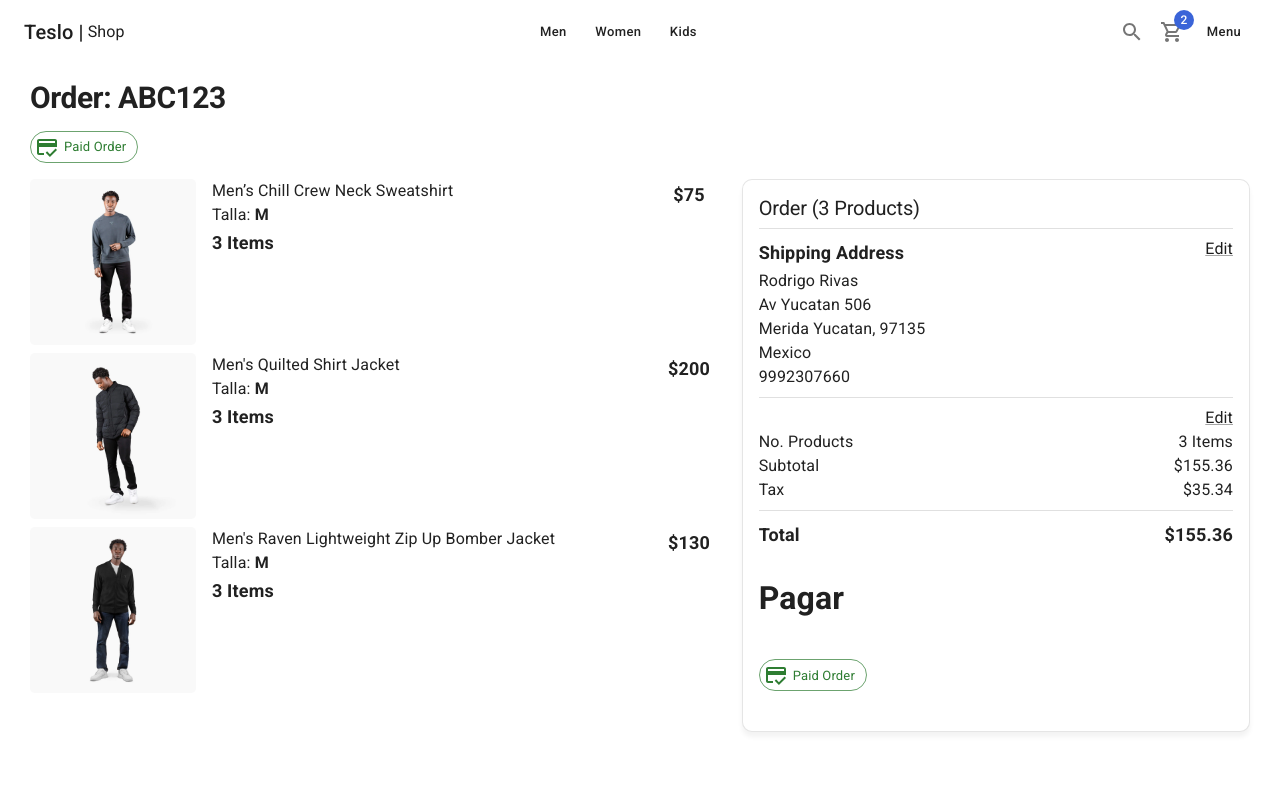
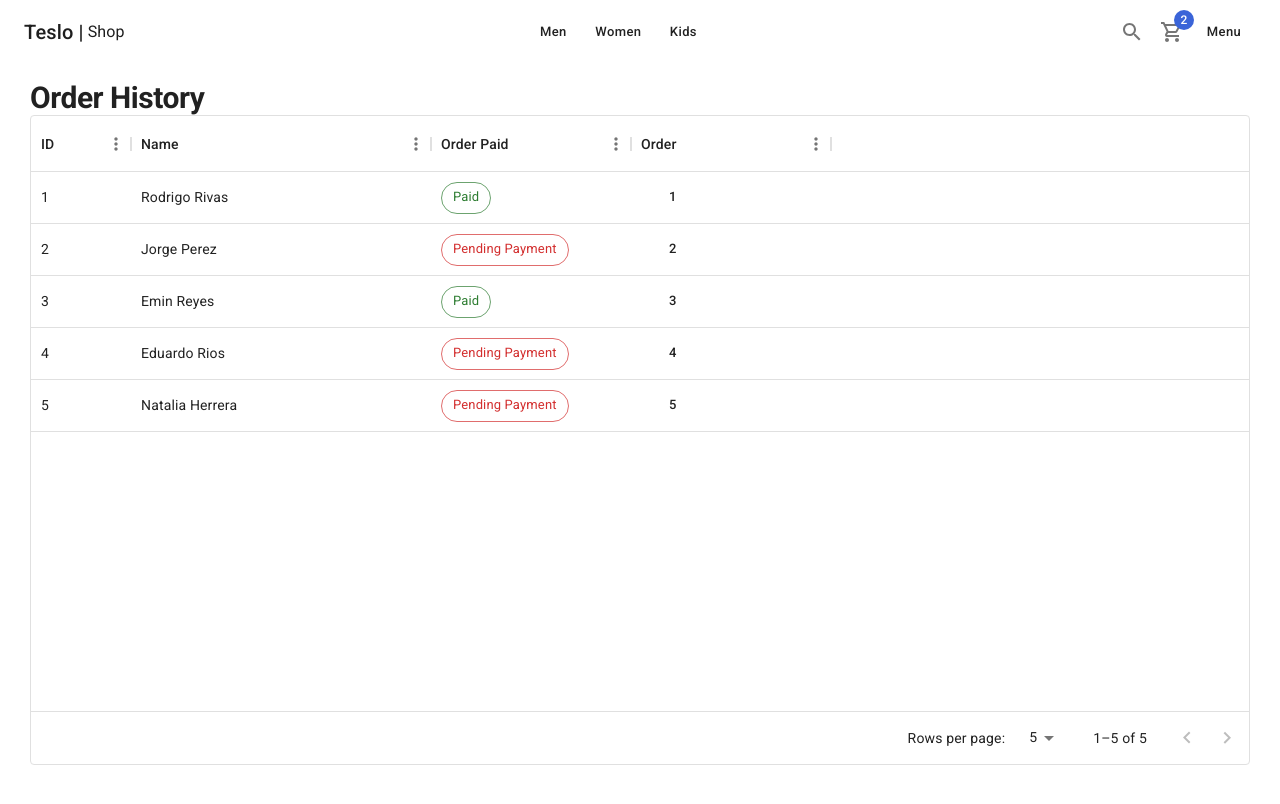
Before and after one commit to Xanul/teslo-shop-next, a Next.js app: page /orders/history in a window 1280 px wide. Shown: the top 804 px of the page. Built offline with nearby package versions, Linux system fonts and the light colour scheme.

Commit message:
Added x-data-grid dep and created the history page to review orders on /pages/orders/history

```diff
--- a/package.json
+++ b/package.json
@@ -13,6 +13,7 @@
     "@emotion/styled": "^11.10.6",
     "@mui/icons-material": "^5.11.16",
     "@mui/material": "^5.12.0",
+    "@mui/x-data-grid": "^6.8.0",
     "@types/node": "18.15.11",
     "@types/react": "18.0.35",
     "@types/react-dom": "18.0.11",
--- /dev/null
+++ b/pages/orders/history.tsx
@@ -0,0 +1,71 @@
+import { ShopLayout } from '../../components/layout/ShopLayout';
+import { Button, Chip, Grid, Link, Typography } from '@mui/material';
+import { DataGrid, GridColDef, GridRenderCellParams, GridRowsProp } from '@mui/x-data-grid';
+import NextLink from 'next/link';
+
+const columns: GridColDef[] = [
+  {field: 'id', headerName: 'ID', width: 100},
+  {field: 'fullname', headerName: 'Name', width: 300},
+  {
+    field: 'paid',
+    headerName: "Order Paid",
+    description: "Show if order is already paid",
+    width: 200,
+    renderCell: (params: GridRenderCellParams) => {
+      return (
+        params.row.paid
+          ? <Chip color="success" label="Paid" variant='outlined'/>
+          : <Chip color="error" label="Pending Payment" variant='outlined'/>
+      )
+    }
+  },
+  {
+    field: 'linkPage',
+    headerName: 'Order',
+    description: 'Go to order',
+    width: 200,
+    sortable: false,
+    renderCell: (params: GridRenderCellParams) => {
+      return (
+        <NextLink href={`/orders/${params.row.id}`} passHref legacyBehavior>
+          <Link>
+            <Button>{ params.row.id }</Button>
+          </Link>
+        </NextLink>
+      )
+    }
+  }
+]
+
+const rows: GridRowsProp = [
+  {id: 1, paid: true, fullname:'Rodrigo Rivas'},
+  {id: 2, paid: false, fullname:'Jorge Perez'},
+  {id: 3, paid: true, fullname:'Emin Reyes'},
+  {id: 4, paid: false, fullname:'Eduardo Rios'},
+  {id: 5, paid: false, fullname:'Natalia Herrera'},
+]
+
+
+const HistoryPage = () => {
+  return (
+    <ShopLayout title='Order History' pageDescription='Order History'>
+      <Typography variant='h1' component='h1'>Order History</Typography>
+      <Grid container>
+        <Grid item xs={12} sx={{height: 650, width: '100%'}}>
+          <DataGrid
+            rows={rows}
+            columns={columns}
+            initialState={{
+              pagination: {
+                paginationModel: {pageSize: 5}
+              }
+            }}
+            pageSizeOptions={[5,10,25]}
+          />
+        </Grid>
+      </Grid>
+    </ShopLayout>
+  )
+}
+
+export default HistoryPage
```
Also changed, not shown: 1 other file (tests, documents, lock files or other folders).
